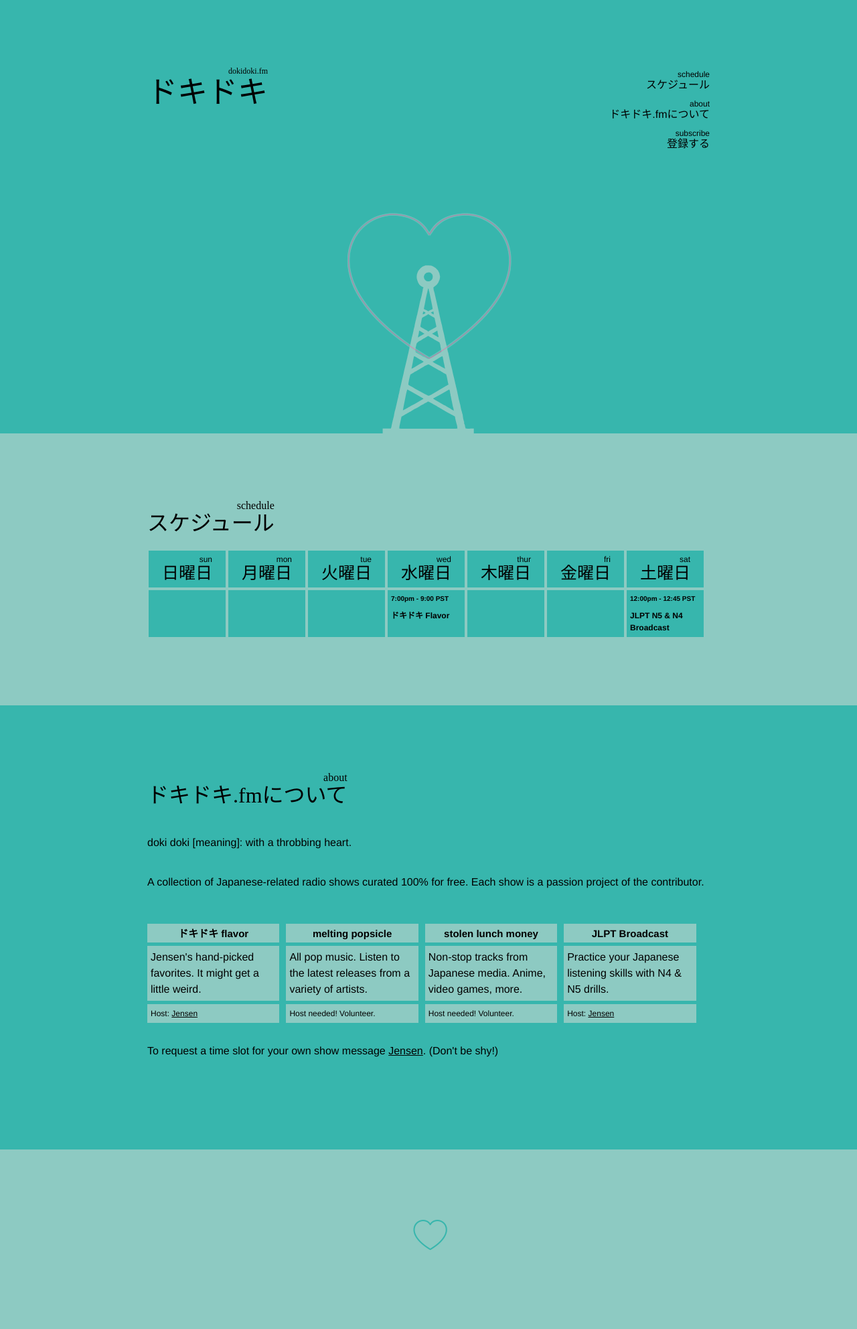
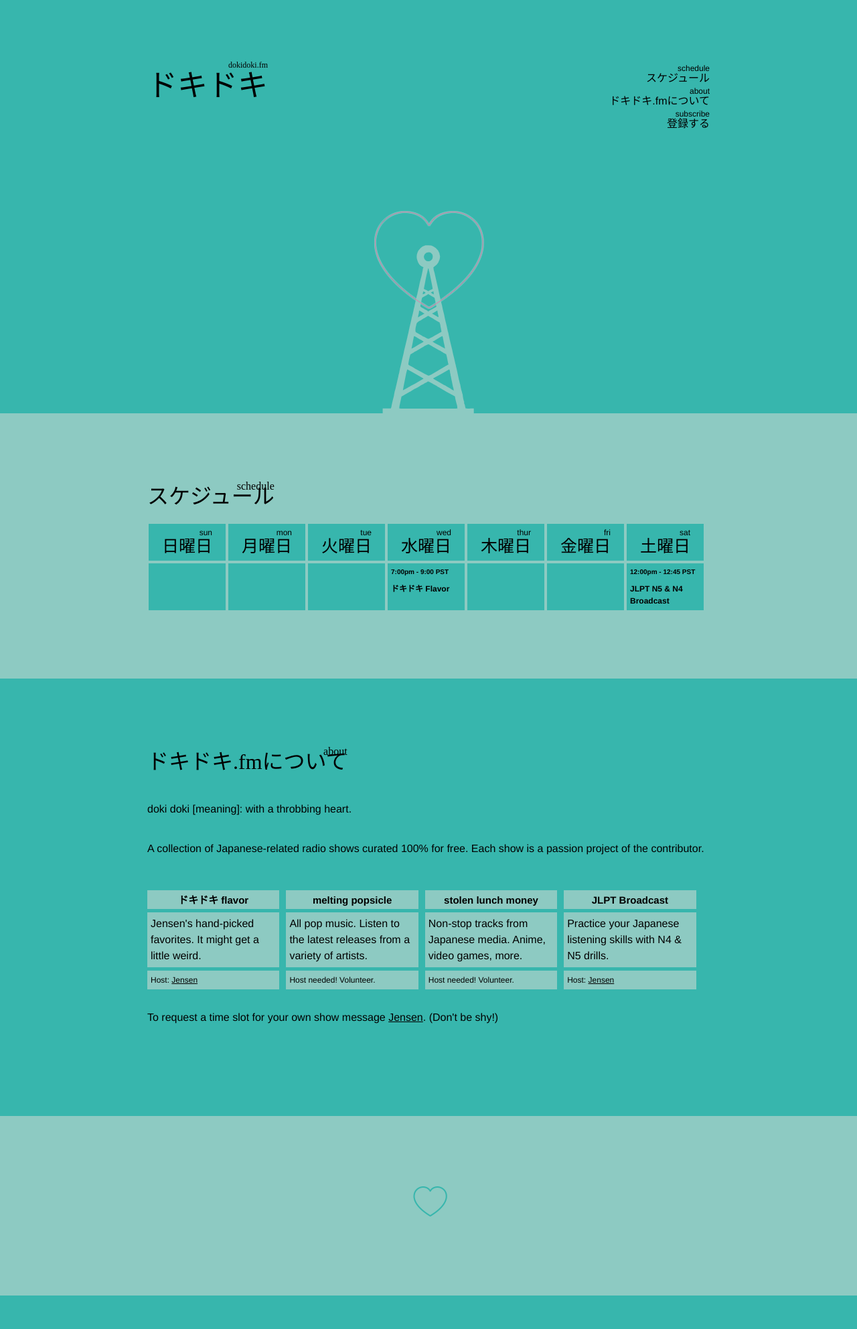
Before and after one commit to jensechu/dokidoki, a Jekyll site: the page built from index.html, in a window 1280 px wide. Shown: the whole page at 67% size. Built offline with Jekyll 4.4.1, drawn with Linux system fonts in a browser that asks for light colours; some web fonts are replaced; after the commit the page ends 1934 px from its top, so only the background shows below that.

Commit message:
Wtf firefox doesn't text-align ruby tabs

```diff
--- a/_sass/_base.scss
+++ b/_sass/_base.scss
@@ -218,7 +218,14 @@ pre {
 .section-heading {
   font-family: kei;
 
+  ruby {
+    position: relative;
+  }
+
   rt {
+    position: absolute;
+    top: -10px;
+    right: 0px;
     text-align: right;
     line-height: 25px;
 
--- a/_sass/_heart-animation.scss
+++ b/_sass/_heart-animation.scss
@@ -18,9 +18,9 @@ $heartOffset: ($largeHeart / 4);
   text-shadow: -1px -1px 0 $lightGreen, 1px -1px 0 $lightGreen, -1px 1px 0 $lightGreen, 1px 1px 0 $lightGreen;
   position: absolute;
   opacity: 0;
-  animation: pulse 3s infinite;
-  -webkit-animation: pulse 3s infinite;
-  -moz-animation: pulse 3s infinite;
+  animation: pulse 4s infinite;
+  -webkit-animation: pulse 4s infinite;
+  -moz-animation: pulse 4s infinite;
   text-align: center;
 
   &.large {
--- a/_sass/_layout.scss
+++ b/_sass/_layout.scss
@@ -34,8 +34,17 @@
 
     ruby {
       color: #000;
+      position: absolute;
+
+      @include media-query($on-palm) {
+        position: relative;
+      }
     }
+
     rt {
+      position: absolute;
+      top: -10px;
+      right: 0px;
       font-size: 12px;
       text-align: right;
 
@@ -65,8 +74,12 @@
         line-height: $base-line-height;
         float: right;
         margin-bottom: 10px;
+        position: relative;
 
         rt {
+          position: absolute;
+          top: -10px;
+          right: 0px;
           font-size: 12px;
           text-align: right;
         }
```
